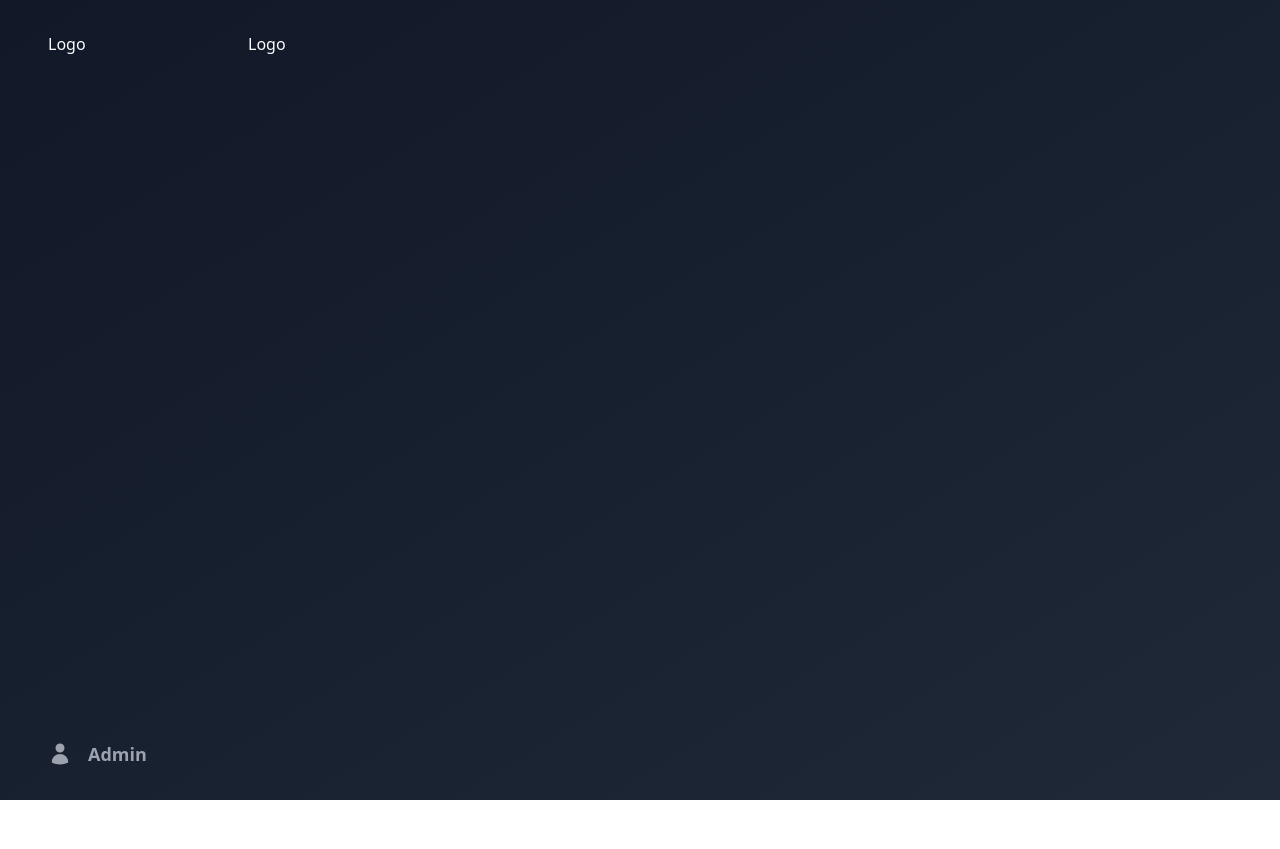
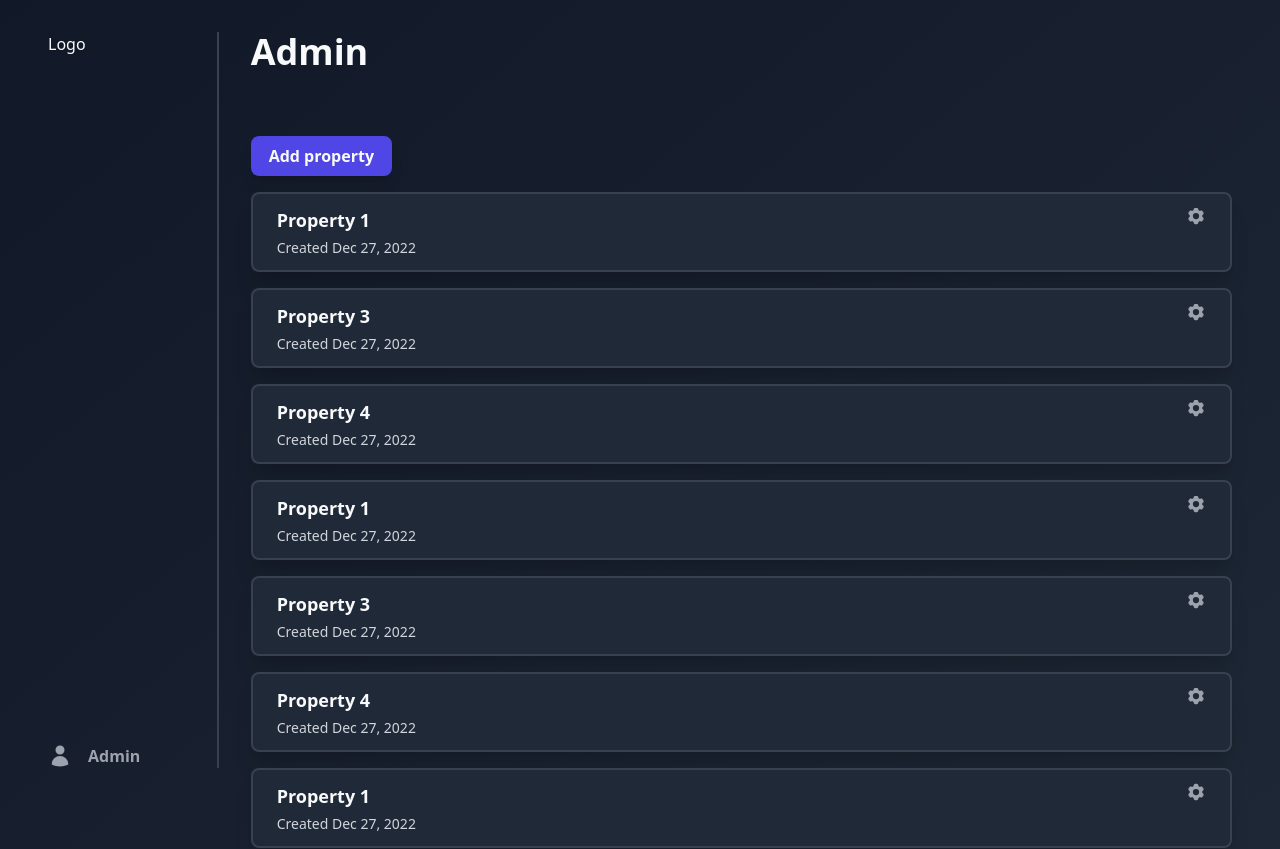
Before and after one commit to Borys35/analytics, a Next.js app in the folder dashboard/: page /dashboard in a window 1280 px wide. Shown: the top 849 px of the page. Before the commit the page ends 800 px from the top, so only its background shows below. Built offline with nearby package versions, Linux system fonts and the light colour scheme.

Commit message:
Style admin panel

```diff
--- a/dashboard/app/dashboard/[id]/layout.tsx
+++ b/dashboard/app/dashboard/[id]/layout.tsx
@@ -75,7 +75,7 @@ const PropertyLayout = ({
           />
         </Link>
       </Sidebar>
-      <MainPanel>{children}</MainPanel>
+      <MainPanel title="property to do">{children}</MainPanel>
     </>
   );
 };
--- a/dashboard/app/dashboard/layout.tsx
+++ b/dashboard/app/dashboard/layout.tsx
@@ -1,7 +1,7 @@
 const DashboardLayout = ({ children }: { children: React.ReactNode }) => {
   return (
     <div
-      className={`py-4 px-6 lg:py-8 lg:px-12 min-h-screen max-w-screen-2xl flex flex-col md:grid md:grid-cols-12 gap-4`}
+      className={`py-4 px-6 lg:py-8 lg:px-12 min-h-screen max-w-screen-2xl flex flex-col md:grid md:grid-cols-12 gap-8 overflow-visible`}
     >
       {children}
     </div>
--- a/dashboard/app/dashboard/page.tsx
+++ b/dashboard/app/dashboard/page.tsx
@@ -1,13 +1,25 @@
-import Logo from "@/ui/atoms/Logo";
+import Button from "@/ui/atoms/Button";
 import MainPanel from "@/ui/dashboard/MainPanel";
+import PropertyItem from "@/ui/dashboard/PropertyItem";
 import Sidebar from "@/ui/dashboard/sidebar/Sidebar";
 
 const DashboardPage = () => {
   return (
     <>
       <Sidebar />
-      <MainPanel>
-        <Logo />
+      <MainPanel title="Admin">
+        <div className="flex flex-col gap-4">
+          <Button className="self-start">Add property</Button>
+          <PropertyItem id="1" name="Property 1" date={new Date().toString()} />
+          <PropertyItem id="1" name="Property 3" date={new Date().toString()} />
+          <PropertyItem id="1" name="Property 4" date={new Date().toString()} />
+          <PropertyItem id="1" name="Property 1" date={new Date().toString()} />
+          <PropertyItem id="1" name="Property 3" date={new Date().toString()} />
+          <PropertyItem id="1" name="Property 4" date={new Date().toString()} />
+          <PropertyItem id="1" name="Property 1" date={new Date().toString()} />
+          <PropertyItem id="1" name="Property 3" date={new Date().toString()} />
+          <PropertyItem id="1" name="Property 4" date={new Date().toString()} />
+        </div>
       </MainPanel>
     </>
   );
--- a/dashboard/styles/globals.css
+++ b/dashboard/styles/globals.css
@@ -48,4 +48,8 @@
   .link {
     @apply underline text-primary-400;
   }
+
+  .box {
+    @apply border-2 border-neutral-700 bg-neutral-800 rounded-lg shadow-xl;
+  }
 }
--- a/dashboard/ui/dashboard/MainPanel.tsx
+++ b/dashboard/ui/dashboard/MainPanel.tsx
@@ -2,11 +2,15 @@ import { FC } from "react";
 
 interface Props {
   children: React.ReactNode;
+  title: string;
 }
 
-const MainPanel: FC<Props> = ({ children }) => {
+const MainPanel: FC<Props> = ({ children, title }) => {
   return (
-    <div className="col-start-4 lg:col-start-3 col-end-13">{children}</div>
+    <div className="col-start-4 xl:col-start-3 col-end-13">
+      <h3 className="mb-16">{title}</h3>
+      {children}
+    </div>
   );
 };
 
--- /dev/null
+++ b/dashboard/ui/dashboard/Modal.tsx
@@ -0,0 +1,27 @@
+"use client";
+
+import React, { FC } from "react";
+import ReactDOM from "react-dom";
+
+interface Props {
+  children: React.ReactNode;
+  open: boolean;
+  onShadowClick?: () => void;
+}
+
+const Modal: FC<Props> = ({ children, open, onShadowClick }) => {
+  if (open)
+    return ReactDOM.createPortal(
+      <div
+        className="fixed z-10 top-0 left-0 right-0 bottom-0 bg-neutral-900/75 grid place-items-center"
+        onClick={onShadowClick}
+      >
+        <div className="box px-12 py-8">{children}</div>
+      </div>,
+      document.body
+    );
+
+  return null;
+};
+
+export default Modal;
--- /dev/null
+++ b/dashboard/ui/dashboard/PropertyItem.tsx
@@ -0,0 +1,56 @@
+"use client";
+
+import Link from "next/link";
+import { FC, useState } from "react";
+import Button from "../atoms/Button";
+import Field from "../atoms/Field";
+import Modal from "./Modal";
+
+interface Props {
+  id: string;
+  name: string;
+  date: string;
+}
+
+const PropertyItem: FC<Props> = ({ id, name, date }) => {
+  const [modalOpen, setModalOpen] = useState(false);
+
+  return (
+    <Link href={`/dashboard/${id}`}>
+      <div className="box py-3 px-6 flex justify-between transition hover:border-neutral-600 cursor-default">
+        <div>
+          <p className="text-neutral-50 font-bold text-lg mb-1">{name}</p>
+          <p className="text-sm">
+            Created{" "}
+            {Intl.DateTimeFormat("en", { dateStyle: "medium" }).format(
+              new Date(date)
+            )}
+          </p>
+        </div>
+        <svg
+          xmlns="http://www.w3.org/2000/svg"
+          viewBox="0 0 24 24"
+          className="w-5 h-5 fill-neutral-400 cursor-pointer relative"
+          onClick={() => setModalOpen(!modalOpen)}
+        >
+          <path
+            fillRule="evenodd"
+            d="M11.078 2.25c-.917 0-1.699.663-1.85 1.567L9.05 4.889c-.02.12-.115.26-.297.348a7.493 7.493 0 00-.986.57c-.166.115-.334.126-.45.083L6.3 5.508a1.875 1.875 0 00-2.282.819l-.922 1.597a1.875 1.875 0 00.432 2.385l.84.692c.095.078.17.229.154.43a7.598 7.598 0 000 1.139c.015.2-.059.352-.153.43l-.841.692a1.875 1.875 0 00-.432 2.385l.922 1.597a1.875 1.875 0 002.282.818l1.019-.382c.115-.043.283-.031.45.082.312.214.641.405.985.57.182.088.277.228.297.35l.178 1.071c.151.904.933 1.567 1.85 1.567h1.844c.916 0 1.699-.663 1.85-1.567l.178-1.072c.02-.12.114-.26.297-.349.344-.165.673-.356.985-.57.167-.114.335-.125.45-.082l1.02.382a1.875 1.875 0 002.28-.819l.923-1.597a1.875 1.875 0 00-.432-2.385l-.84-.692c-.095-.078-.17-.229-.154-.43a7.614 7.614 0 000-1.139c-.016-.2.059-.352.153-.43l.84-.692c.708-.582.891-1.59.433-2.385l-.922-1.597a1.875 1.875 0 00-2.282-.818l-1.02.382c-.114.043-.282.031-.449-.083a7.49 7.49 0 00-.985-.57c-.183-.087-.277-.227-.297-.348l-.179-1.072a1.875 1.875 0 00-1.85-1.567h-1.843zM12 15.75a3.75 3.75 0 100-7.5 3.75 3.75 0 000 7.5z"
+            clipRule="evenodd"
+          />
+        </svg>
+      </div>
+      <Modal open={modalOpen} onShadowClick={() => setModalOpen(false)}>
+        <div>
+          <form className="flex flex-col gap-2 mb-8">
+            <Field name="name" label="New name" />
+            <Button as="button">Rename</Button>
+          </form>
+          <Button variant="secondary">Delete</Button>
+        </div>
+      </Modal>
+    </Link>
+  );
+};
+
+export default PropertyItem;
--- a/dashboard/ui/dashboard/sidebar/Sidebar.tsx
+++ b/dashboard/ui/dashboard/sidebar/Sidebar.tsx
@@ -9,7 +9,8 @@ interface Props {
 
 const Sidebar: FC<Props> = ({ children }) => {
   return (
-    <div className="col-start-1 col-end-4 lg:col-end-3 flex flex-col">
+    <div className="col-start-1 col-end-4 xl:col-end-3 w-full h-screen pb-8 lg:pb-16 md:sticky top-0">
+      <div className="flex flex-col border-r-2 h-full border-r-neutral-700">
         <Logo />
         <div className="mt-16 flex-1 flex flex-col justify-between">
           <div className="flex flex-col gap-4 items-start">{children}</div>
@@ -36,6 +37,7 @@ const Sidebar: FC<Props> = ({ children }) => {
           </div>
         </div>
       </div>
+    </div>
   );
 };
 
--- a/dashboard/ui/dashboard/sidebar/SidebarItem.tsx
+++ b/dashboard/ui/dashboard/sidebar/SidebarItem.tsx
@@ -9,7 +9,7 @@ const SidebarItem: FC<Props> = ({ icon, title }) => {
   return (
     <div className="flex gap-4 items-center transition text-neutral-400 hover:text-neutral-50">
       {icon}
-      <p className="font-bold text-lg text-current">{title}</p>
+      <p className="font-bold text-current">{title}</p>
     </div>
   );
 };
```
Lines whose indentation alone changed are shown as unchanged.
